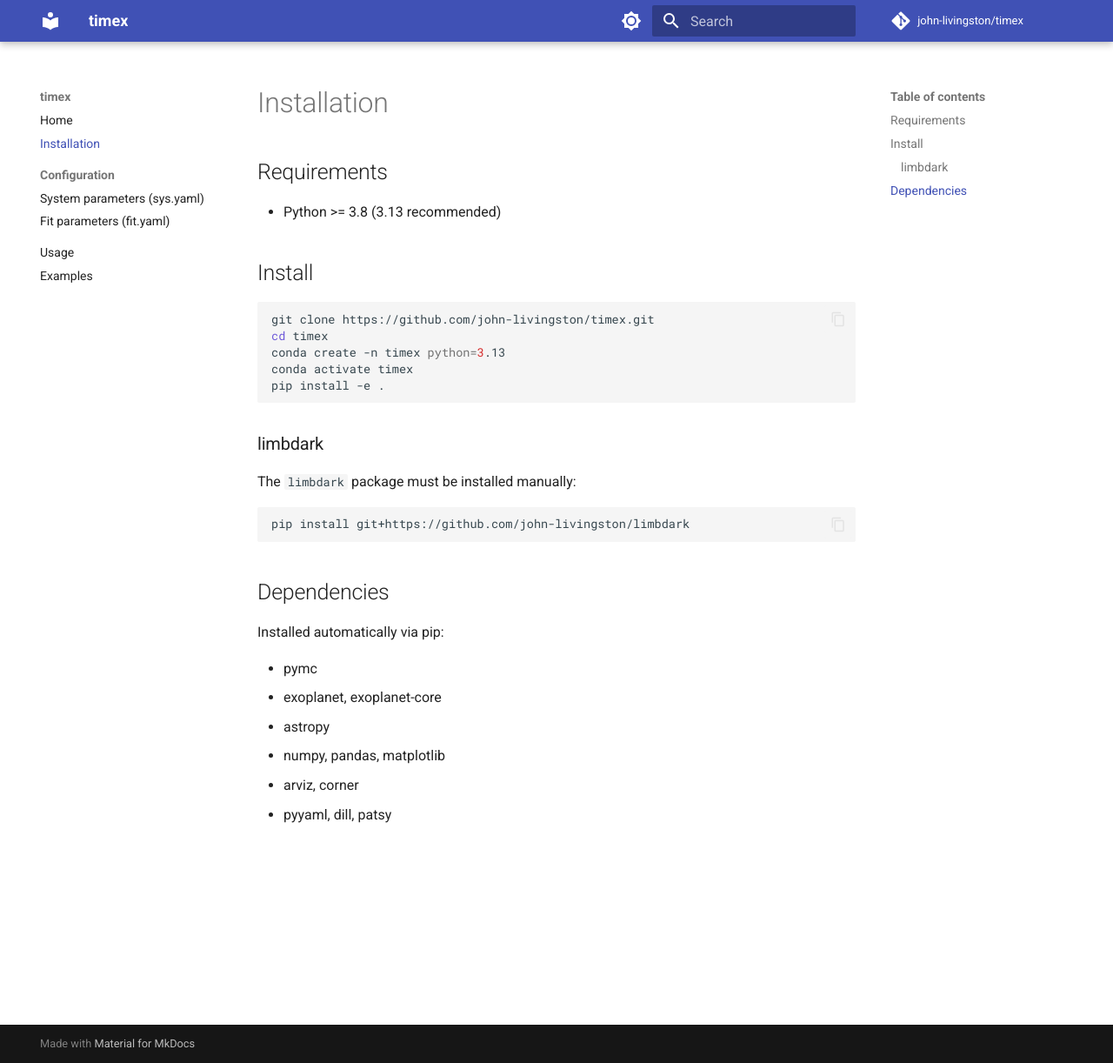
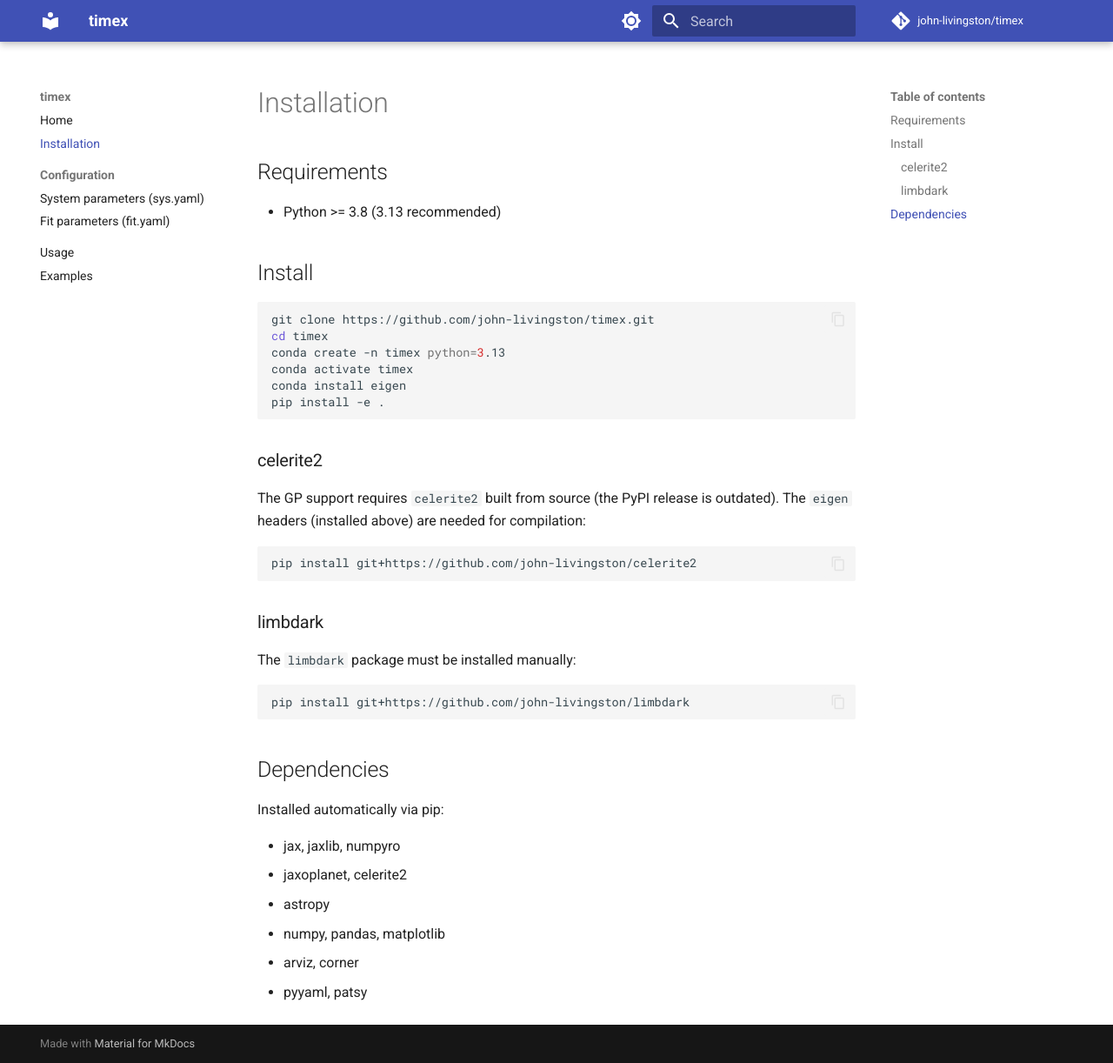
Before and after one commit to john-livingston/timex, an MkDocs documentation site: the page built from docs/installation.md, in a window 1280 px wide and 1222 px high. Shown: the whole window at 87% size. Built offline with MkDocs 1.6.1 and Material for MkDocs 9.7.7, drawn with Linux system fonts in a browser that asks for light colours; comment, search, counter and statistics services are not loaded.

Commit message:
switch GP from tinygp to celerite2.jax, update install docs

````diff
--- a/docs/installation.md
+++ b/docs/installation.md
@@ -11,7 +11,16 @@ git clone https://github.com/john-livingston/timex.git
 cd timex
 conda create -n timex python=3.13
 conda activate timex
+conda install eigen
 pip install -e .
+```
+
+### celerite2
+
+The GP support requires `celerite2` built from source (the PyPI release is outdated). The `eigen` headers (installed above) are needed for compilation:
+
+```bash
+pip install git+https://github.com/john-livingston/celerite2
 ```
 
 ### limbdark
@@ -26,9 +35,9 @@ pip install git+https://github.com/john-livingston/limbdark
 
 Installed automatically via pip:
 
-- pymc
-- exoplanet, exoplanet-core
+- jax, jaxlib, numpyro
+- jaxoplanet, celerite2
 - astropy
 - numpy, pandas, matplotlib
 - arviz, corner
-- pyyaml, dill, patsy
+- pyyaml, patsy
--- a/pyproject.toml
+++ b/pyproject.toml
@@ -31,7 +31,7 @@ dependencies = [
     "jaxlib",
     "numpyro",
     "jaxoplanet",
-    "tinygp",
+    "celerite2",
     "astropy",
     "patsy",
     "corner",
````
Also changed, not shown: README.md (+2 -0 lines), 2 other files.
